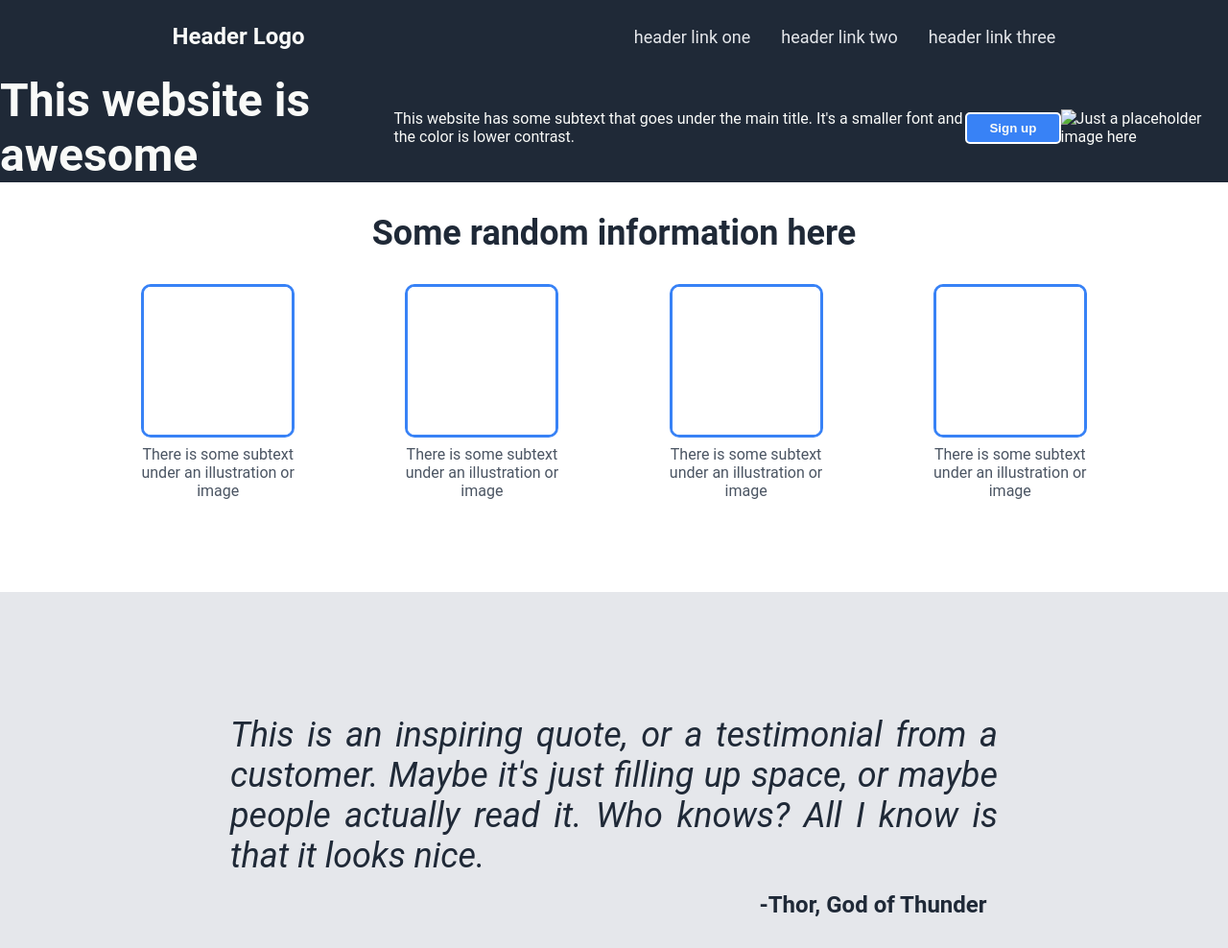
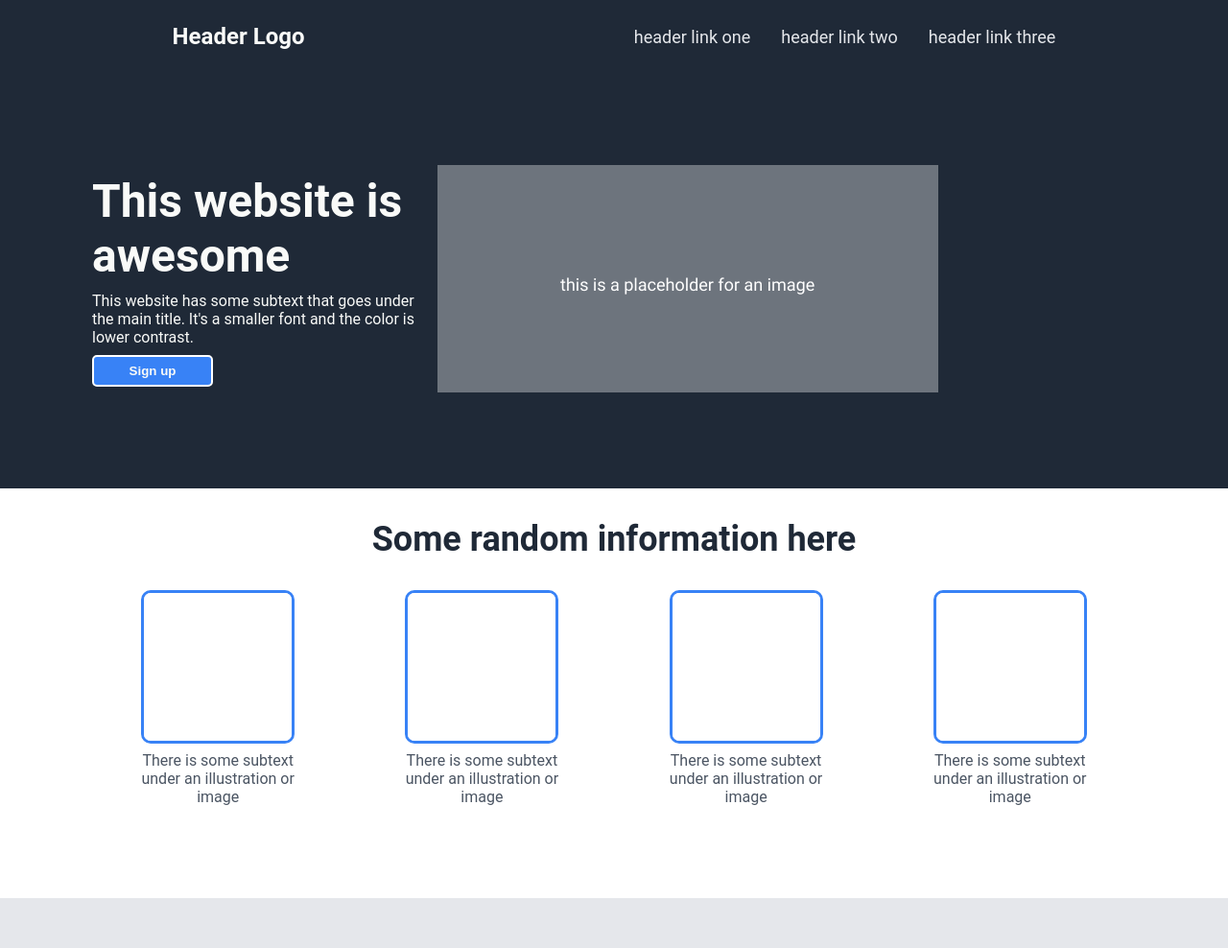
Before and after one commit to Profiremu23/odin-landing-page, a plain HTML site: page index.html in a window 1280 px wide. Shown: the top 988 px of the page at 96% size. Drawn offline with Linux system fonts and the light colour scheme.

Commit message:
Making up the about section

```diff
--- a/index.html
+++ b/index.html
@@ -13,11 +13,13 @@
             <a href="#">header link three</a>
             </div>
         </div>
-        <div class="about">
-        <div class="hero">This website is awesome</div>
-        <div>This website has some subtext that goes under the main title. It's a smaller font and the color is lower contrast.</div>
-        <button>Sign up</button>
-        <img src="" alt="Just a placeholder image here">
+        <div class="about-full">
+            <div class="about">
+                <div class="hero">This website is awesome</div>
+                <div>This website has some subtext that goes under the main title. It's a smaller font and the color is lower contrast.</div>
+            <button>Sign up</button>
+            </div>
+            <div><img src="placeholder.png" alt="Just a placeholder image here"></div>
         </div>
         <div class="container">
             <div class="info">Some random information here</div>
--- a/styles.css
+++ b/styles.css
@@ -43,11 +43,19 @@ a, .links{
     font-size: 24px;
 }
 
+.about-full {
+    display: flex;
+    background-color: #1f2937;
+    padding: 96px;
+}
+
 .about {
     display: flex;
+    justify-content: space-evenly;
     flex: 1;
-    align-items: center;
-    justify-content: center;
+    flex-direction: column;
+    max-width: 360px;
+    max-height: 240px;
 }
 
 .hero {
```
Also changed, not shown: placeholder.png (added).
